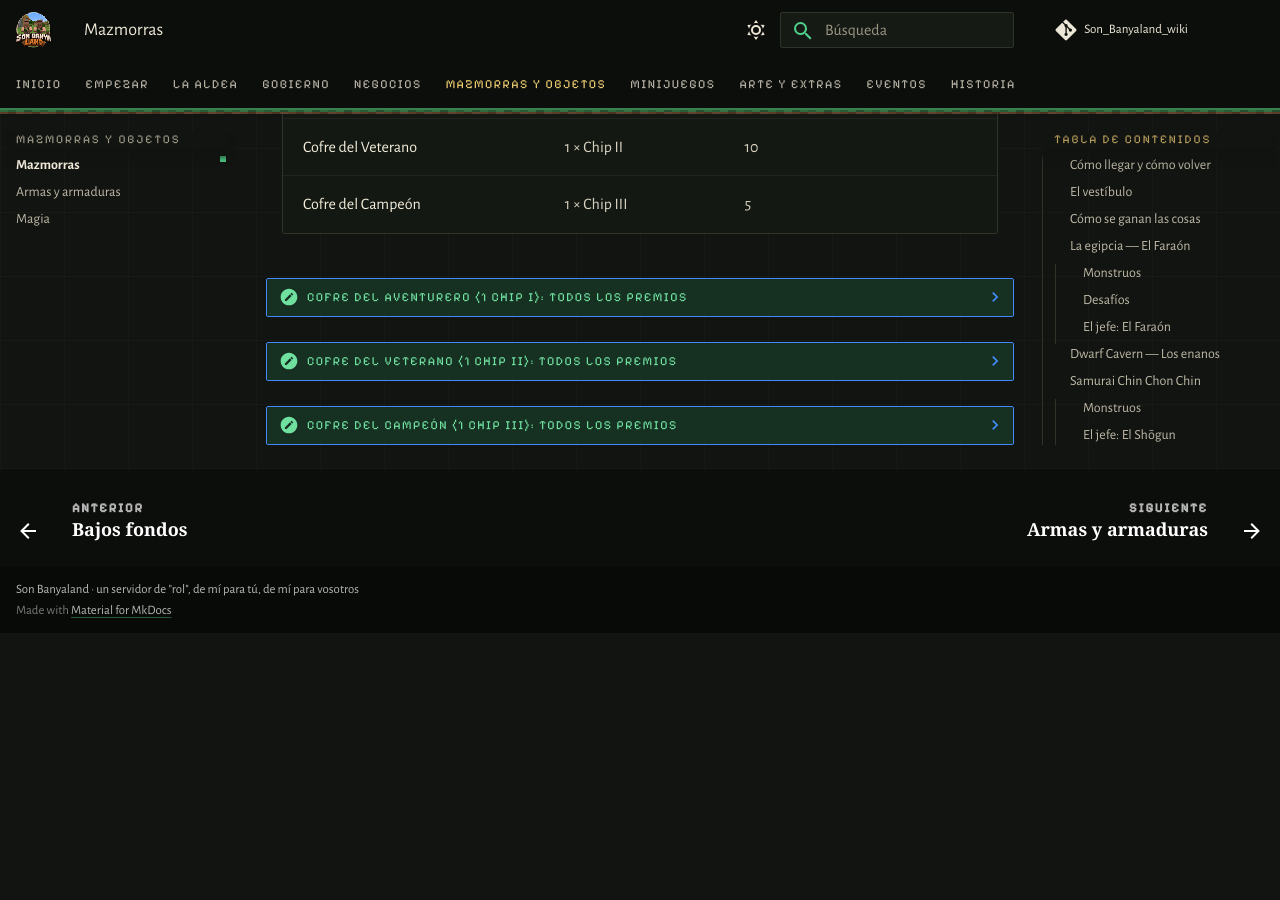
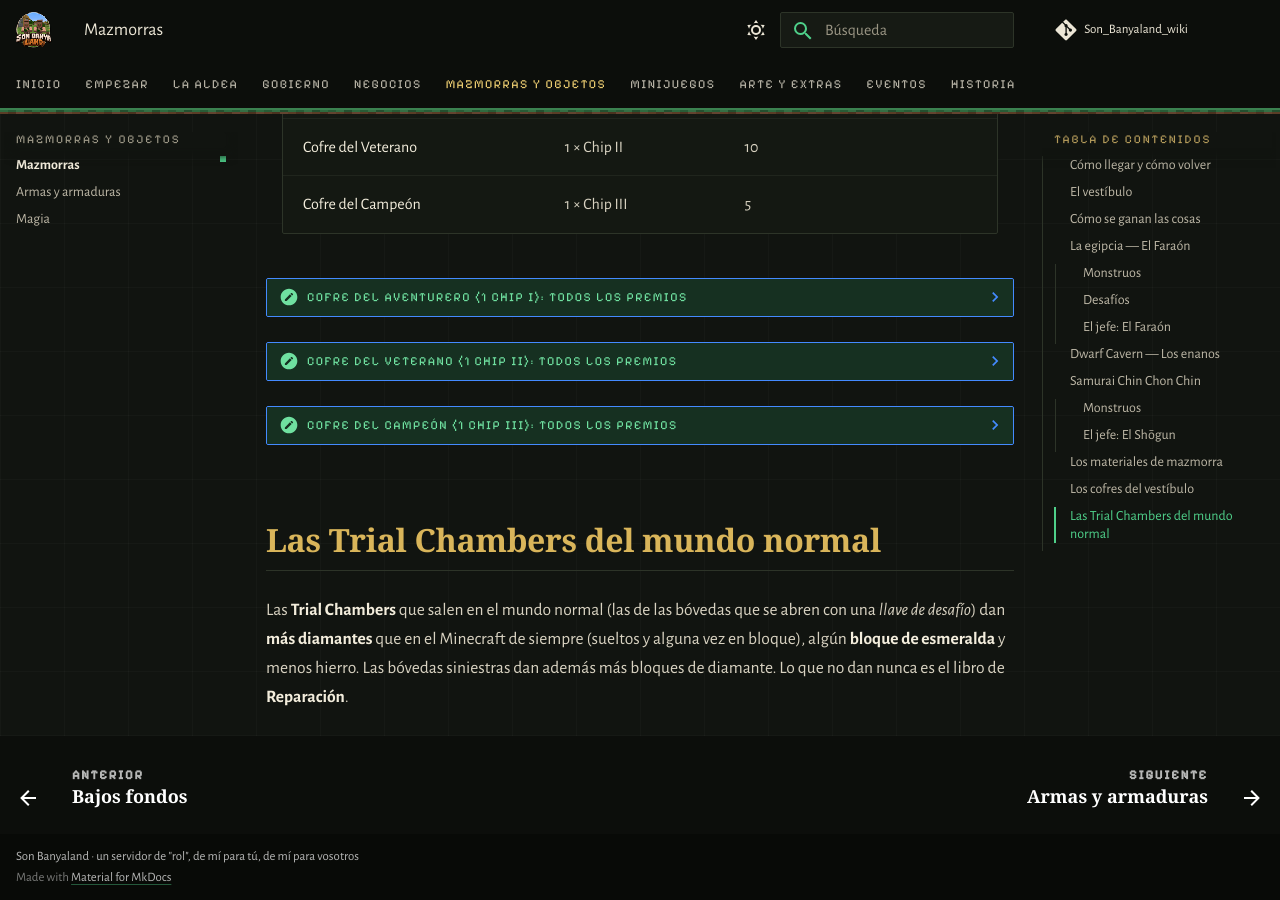
Before and after one commit to PigPilgrim/Son_Banyaland_wiki, an MkDocs documentation site: the page built from docs/mazmorras.md, in a window 1280 px wide and 900 px high, scrolled down 9376 px. Built offline with MkDocs 1.6.1 and Material for MkDocs 9.7.7, drawn with Linux system fonts in a browser that asks for light colours; some web fonts are replaced; comment, search, counter and statistics services are not loaded; before the commit the page ends 10009 px from its top, so only the background shows below that; part of the change alters nothing that is shown.

Commit message:
Mazmorras: cofres con más diamante y bloques; Trial Chambers mejores
Co-Authored-By: Claude Opus 5.5 <noreply@anthropic.com>

```diff
--- a/docs/_generado/cofre_comun.md
+++ b/docs/_generado/cofre_comun.md
@@ -1,35 +1,38 @@
 | Rareza | Probabilidad | Premio |
 |---|---|---|
 | **Común** | **38 %** |  |
-|  | 3,17 % | 8 Diamantes |
-|  | 3,17 % | 4 Bloques de hierro |
-|  | 3,17 % | 2 Manzanas doradas |
-|  | 3,17 % | 24 Chips (nivel 1) |
-|  | 3,17 % | 2 Encargo a ciegas |
-|  | 3,17 % | 3 Pociones de curación II arrojadizas |
-|  | 3,17 % | 4 Pergamino de Regreso |
-|  | 3,17 % | 4 Pergamino de Curación |
-|  | 3,17 % | 4 Pergamino de Purificación |
-|  | 3,17 % | 4 Pergamino de Escudo |
-|  | 3,17 % | 4 Pergamino del Viento |
-|  | 3,17 % | 4 Pergamino de Visión |
+|  | 2,71 % | 12 Diamantes |
+|  | 2,71 % | 2 Bloques de hierro |
+|  | 2,71 % | 64 Ladrillos de piedra |
+|  | 2,71 % | 64 Piedra lisa |
+|  | 2,71 % | 2 Manzanas doradas |
+|  | 2,71 % | 24 Chips (nivel 1) |
+|  | 2,71 % | 2 Encargo a ciegas |
+|  | 2,71 % | 3 Pociones de curación II arrojadizas |
+|  | 2,71 % | 4 Pergamino de Regreso |
+|  | 2,71 % | 4 Pergamino de Curación |
+|  | 2,71 % | 4 Pergamino de Purificación |
+|  | 2,71 % | 4 Pergamino de Escudo |
+|  | 2,71 % | 4 Pergamino del Viento |
+|  | 2,71 % | 4 Pergamino de Visión |
 | **Poco común** | **34 %** |  |
-|  | 2,12 % | 1 Encargo maestro |
-|  | 2,12 % | 48 Chips (nivel 1) |
-|  | 2,12 % | Libro: Protección IV |
-|  | 2,12 % | Libro: Afilado V |
-|  | 2,12 % | Libro: Eficiencia V |
-|  | 2,12 % | Libro: Irrompibilidad III |
-|  | 2,12 % | 2 Fragmentos de netherite |
-|  | 2,12 % | Capucha del Archimago |
-|  | 2,12 % | Túnica del Archimago |
-|  | 2,12 % | Faldones del Archimago |
-|  | 2,12 % | Botas del Archimago |
-|  | 2,12 % | 2 Arena del Faraón |
-|  | 2,12 % | 2 Hierro Enano |
-|  | 2,12 % | 2 Cristal de Hielo Eterno |
-|  | 2,12 % | 2 Seda de Tsuchigumo |
-|  | 2,12 % | 2 Acero Tamahagane |
+|  | 2 % | 1 Encargo maestro |
+|  | 2 % | 48 Chips (nivel 1) |
+|  | 2 % | Libro: Protección IV |
+|  | 2 % | Libro: Afilado V |
+|  | 2 % | Libro: Eficiencia V |
+|  | 2 % | Libro: Irrompibilidad III |
+|  | 2 % | 2 Fragmentos de netherite |
+|  | 2 % | 2 Bloques de diamante |
+|  | 2 % | Capucha del Archimago |
+|  | 2 % | Túnica del Archimago |
+|  | 2 % | Faldones del Archimago |
+|  | 2 % | Botas del Archimago |
+|  | 2 % | 2 Arena del Faraón |
+|  | 2 % | 2 Hierro Enano |
+|  | 2 % | 2 Cristal de Hielo Eterno |
+|  | 2 % | 2 Seda de Tsuchigumo |
+|  | 2 % | 2 Acero Tamahagane |
 | **Rara** | **20 %** |  |
 |  | 0,36 % | Plano: Katana |
 |  | 0,36 % | Plano: Lanza Solar |
--- a/docs/_generado/cofre_muy_comun.md
+++ b/docs/_generado/cofre_muy_comun.md
@@ -1,19 +1,21 @@
 | Rareza | Probabilidad | Premio |
 |---|---|---|
 | **Común** | **62 %** |  |
-|  | 5,64 % | 12 Filetes cocinados |
-|  | 5,64 % | 16 Pan |
-|  | 5,64 % | 8 Lingotes de hierro |
-|  | 5,64 % | 6 Lingotes de oro |
-|  | 5,64 % | 24 Flechas |
-|  | 5,64 % | 8 Botellas de experiencia |
-|  | 5,64 % | 2 Pociones de curación II |
-|  | 5,64 % | 2 Chips (nivel 1) |
-|  | 5,64 % | Pergamino de Curación |
-|  | 5,64 % | Pergamino de Escudo |
-|  | 5,64 % | Pergamino de Visión |
+|  | 4,77 % | 12 Filetes cocinados |
+|  | 4,77 % | 16 Pan |
+|  | 4,77 % | 4 Lingotes de hierro |
+|  | 4,77 % | 6 Lingotes de oro |
+|  | 4,77 % | 32 Ladrillos de piedra |
+|  | 4,77 % | 32 Ladrillos |
+|  | 4,77 % | 24 Flechas |
+|  | 4,77 % | 8 Botellas de experiencia |
+|  | 4,77 % | 2 Pociones de curación II |
+|  | 4,77 % | 2 Chips (nivel 1) |
+|  | 4,77 % | Pergamino de Curación |
+|  | 4,77 % | Pergamino de Escudo |
+|  | 4,77 % | Pergamino de Visión |
 | **Poco común** | **28 %** |  |
-|  | 2,33 % | 2 Diamantes |
+|  | 2,33 % | 3 Diamantes |
 |  | 2,33 % | 6 Esmeraldas |
 |  | 2,33 % | Poción de regeneración |
 |  | 2,33 % | Poción de fuerza II |
--- a/docs/_generado/cofre_raro.md
+++ b/docs/_generado/cofre_raro.md
@@ -1,37 +1,38 @@
 | Rareza | Probabilidad | Premio |
 |---|---|---|
 | **Rara** | **45 %** |  |
-|  | 1,18 % | Plano: Katana |
-|  | 1,18 % | Plano: Lanza Solar |
-|  | 1,18 % | Plano: Hoja Maldita |
-|  | 1,18 % | Plano: Dado de Hierro |
-|  | 1,18 % | Plano: Khopesh |
-|  | 1,18 % | Plano: Martillo Enano |
-|  | 1,18 % | Plano: Tridente de las Mareas |
-|  | 1,18 % | Plano: Ballesta del Francotirador |
-|  | 1,18 % | Plano: Trabuco |
-|  | 1,18 % | Plano: Arco del Viento |
-|  | 1,18 % | Plano: Arco Gemelo |
-|  | 1,18 % | Plano: Maza Meteoro |
-|  | 1,18 % | Plano: Rompescudos |
-|  | 1,18 % | Plano: Arpón |
-|  | 1,18 % | Plano: Tridente Glacial |
-|  | 1,18 % | Grimorio: Varita de Fuego |
-|  | 1,18 % | Grimorio: Varita de Escarcha |
-|  | 1,18 % | Grimorio: Varita del Trueno |
-|  | 1,18 % | Grimorio: Bastón del Sol |
-|  | 1,18 % | Grimorio: Bastón de Sanación |
-|  | 1,18 % | Grimorio: Bastón del Parpadeo |
-|  | 1,18 % | Grimorio: Báculo del Enjambre |
-|  | 1,18 % | Grimorio: Báculo del Invierno |
-|  | 1,18 % | 6 Arena del Faraón |
-|  | 1,18 % | 6 Hierro Enano |
-|  | 1,18 % | 6 Cristal de Hielo Eterno |
-|  | 1,18 % | 6 Seda de Tsuchigumo |
-|  | 1,18 % | 6 Acero Tamahagane |
-|  | 4,74 % | 24 Chips (nivel 2) |
-|  | 3,55 % | 3 Tótems de la inmortalidad |
-|  | 3,55 % | 4 Lingotes de netherite |
+|  | 1,1 % | Plano: Katana |
+|  | 1,1 % | Plano: Lanza Solar |
+|  | 1,1 % | Plano: Hoja Maldita |
+|  | 1,1 % | Plano: Dado de Hierro |
+|  | 1,1 % | Plano: Khopesh |
+|  | 1,1 % | Plano: Martillo Enano |
+|  | 1,1 % | Plano: Tridente de las Mareas |
+|  | 1,1 % | Plano: Ballesta del Francotirador |
+|  | 1,1 % | Plano: Trabuco |
+|  | 1,1 % | Plano: Arco del Viento |
+|  | 1,1 % | Plano: Arco Gemelo |
+|  | 1,1 % | Plano: Maza Meteoro |
+|  | 1,1 % | Plano: Rompescudos |
+|  | 1,1 % | Plano: Arpón |
+|  | 1,1 % | Plano: Tridente Glacial |
+|  | 1,1 % | Grimorio: Varita de Fuego |
+|  | 1,1 % | Grimorio: Varita de Escarcha |
+|  | 1,1 % | Grimorio: Varita del Trueno |
+|  | 1,1 % | Grimorio: Bastón del Sol |
+|  | 1,1 % | Grimorio: Bastón de Sanación |
+|  | 1,1 % | Grimorio: Bastón del Parpadeo |
+|  | 1,1 % | Grimorio: Báculo del Enjambre |
+|  | 1,1 % | Grimorio: Báculo del Invierno |
+|  | 1,1 % | 6 Arena del Faraón |
+|  | 1,1 % | 6 Hierro Enano |
+|  | 1,1 % | 6 Cristal de Hielo Eterno |
+|  | 1,1 % | 6 Seda de Tsuchigumo |
+|  | 1,1 % | 6 Acero Tamahagane |
+|  | 4,39 % | 24 Chips (nivel 2) |
+|  | 3,29 % | 3 Tótems de la inmortalidad |
+|  | 3,29 % | 4 Lingotes de netherite |
+|  | 3,29 % | 8 Bloques de diamante |
 | **Épica** | **40 %** |  |
 |  | 3,64 % | 2 Escarabajo Sagrado |
 |  | 3,64 % | 2 Vendas de Momia |
--- a/docs/mazmorras.md
+++ b/docs/mazmorras.md
@@ -135,3 +135,10 @@ deje sin nada. El progreso sale abajo en la pantalla. En el Cofre del Veterano y
 
 ??? note "Cofre del Campeón (1 Chip III): todos los premios"
     --8<-- "_generado/cofre_raro.md"
+
+## Las Trial Chambers del mundo normal
+
+Las **Trial Chambers** que salen en el mundo normal (las de las bóvedas que se abren con una *llave de desafío*) dan
+**más diamantes** que en el Minecraft de siempre (sueltos y alguna vez en bloque), algún **bloque de esmeralda** y
+menos hierro. Las bóvedas siniestras dan además más bloques de diamante. Lo que no dan nunca es el libro de
+**Reparación**.
```
